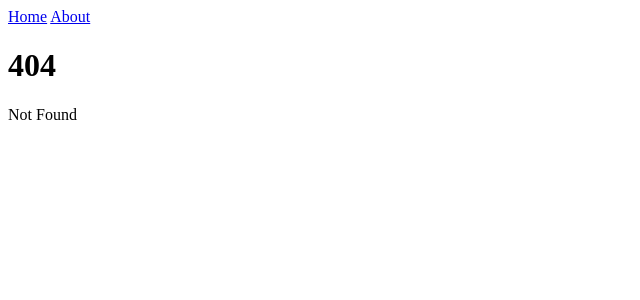
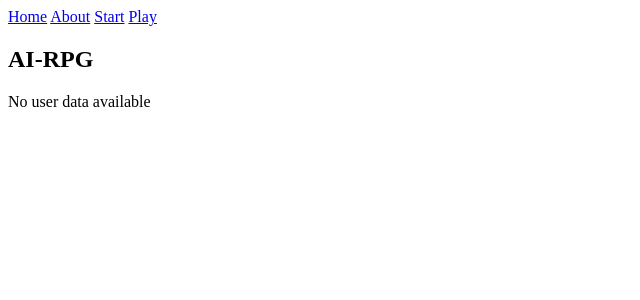
Before and after one commit to ethan-hawksley/ai-rpg, a SvelteKit app: page /play in a window 1280 px wide. Before the commit this address had no page. Shown: the top 300 px of the page, without its empty margins (0-640 px from the left). Built offline with nearby package versions, Linux system fonts and the light colour scheme.

Commit message:
Add navigation links and implement start form submission handling

```diff
--- a/src/routes/+layout.svelte
+++ b/src/routes/+layout.svelte
@@ -5,6 +5,8 @@
 <nav>
     <a href="/">Home</a>
     <a href="/about">About</a>
+    <a href="/start">Start</a>
+    <a href="/play">Play</a>
 </nav>
 
 {@render children()}
--- /dev/null
+++ b/src/routes/play/+page.svelte
@@ -0,0 +1,13 @@
+<script lang="ts">
+    export let data: {
+        settings: Record<string, unknown>;
+        hasSettings: boolean;
+    };
+</script>
+
+<h2>AI-RPG</h2>
+{#if data.hasSettings}
+    <p>Game ready!</p>
+{:else}
+    <p>No user data available</p>
+{/if}
--- /dev/null
+++ b/src/routes/play/+page.ts
@@ -0,0 +1,15 @@
+import type {PageLoad} from "./$types";
+
+export const load: PageLoad = ({url}) => {
+    const param = url.searchParams.get("settings")
+    let settings = {};
+    let hasSettings = false;
+    if (param) {
+        try {
+            settings = JSON.parse(param);
+            hasSettings = true;
+        } catch {
+        }
+    }
+    return {settings, hasSettings}
+}
```
Also changed, not shown: src/routes/start/+page.svelte (+17 -8 lines).
